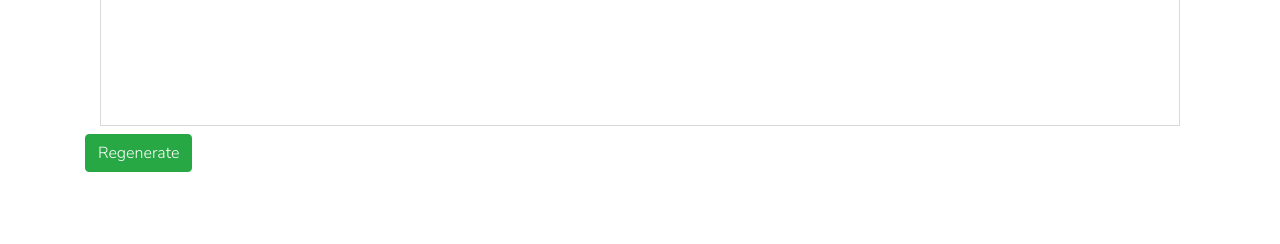
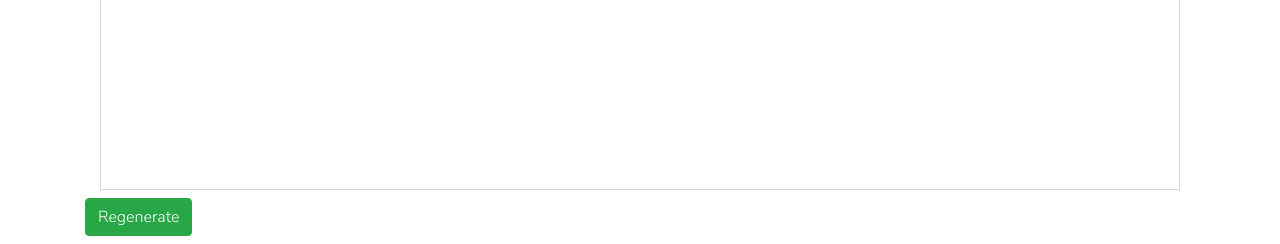
Before and after one commit to justinquann/project-proposal-generator, a plain HTML site: page index.html in a window 1280 px wide. Shown: the part 1124-1368 px from the top of the page. Before the commit the page ends 1304 px from the top, so only its background shows below. Drawn offline with nearby package versions, Linux system fonts and the light colour scheme.

Commit message:
height updated

```diff
--- a/index.html
+++ b/index.html
@@ -271,7 +271,7 @@
                 </div>
                 <div class="col-12 mb-2">
                     <div class="container-fluid"
-                        style="border:1px solid rgb(217, 217, 217);min-height: 20rem;display: flex;justify-content: center;align-items: center;">
+                        style="border:1px solid rgb(217, 217, 217);min-height: 24rem;display: flex;justify-content: center;align-items: center;">
                         <img src="" id="myImg" alt="" class="container-fluid">
                     </div>
 
```
